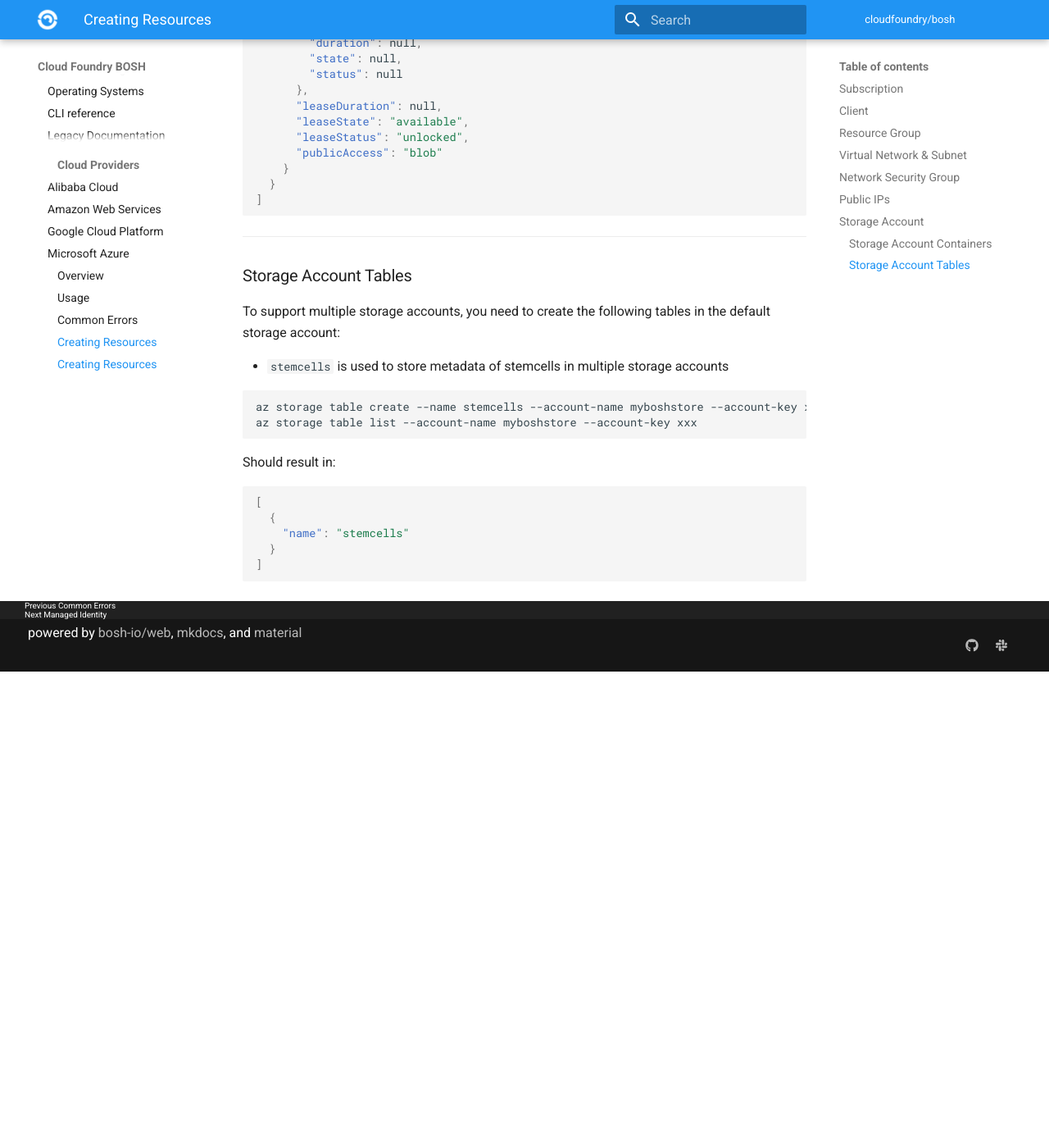
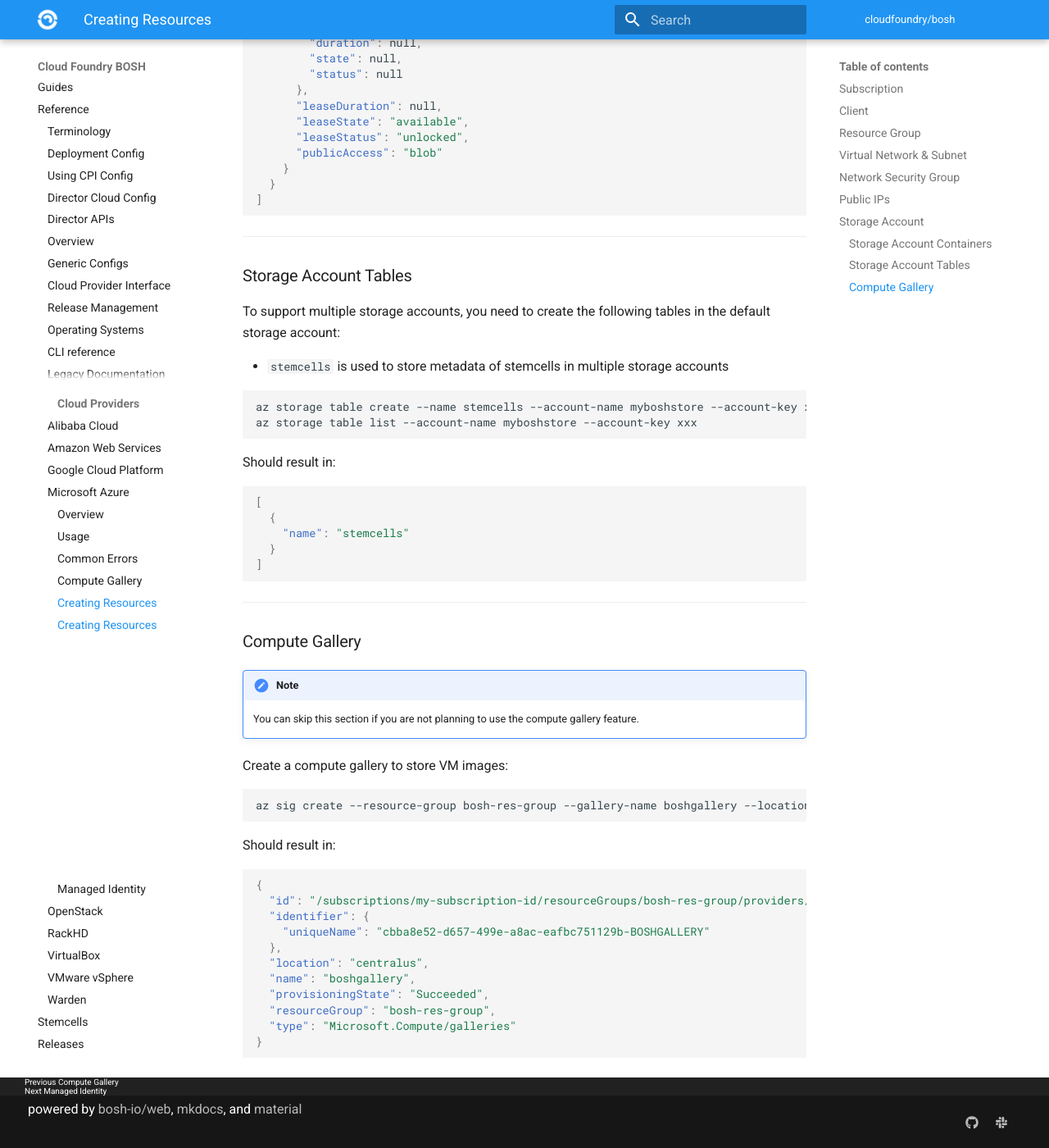
Before and after one commit to cloudfoundry/docs-bosh, an MkDocs documentation site: the page built from content/azure-resources.md, in a window 1280 px wide and 1400 px high, scrolled down 7857 px. Shown: the whole window at 82% size. Built offline with MkDocs 1.6.1 and Material for MkDocs 9.7.7, drawn with Linux system fonts in a browser that asks for light colours; old or Windows-style settings are respelled for this version of MkDocs; before the commit the page ends 8676 px from its top, so only the background shows below that.

Commit message:
Document support for Azure Compute Gallery
Relates to cloudfoundry/bosh-azure-cpi-release#710

````diff
--- a/content/azure-resources.md
+++ b/content/azure-resources.md
@@ -411,3 +411,31 @@ Should result in:
   }
 ]
 ```
+
+---
+### Compute Gallery {: #compute-gallery }
+
+!!! note
+    You can skip this section if you are not planning to use the compute gallery feature.
+
+Create a compute gallery to store VM images:
+
+```shell
+az sig create --resource-group bosh-res-group --gallery-name boshgallery --location "Central US"
+```
+
+Should result in:
+
+```json
+{
+  "id": "/subscriptions/my-subscription-id/resourceGroups/bosh-res-group/providers/Microsoft.Compute/galleries/boshgallery",
+  "identifier": {
+    "uniqueName": "cbba8e52-d657-499e-a8ac-eafbc751129b-BOSHGALLERY"
+  },
+  "location": "centralus",
+  "name": "boshgallery",
+  "provisioningState": "Succeeded",
+  "resourceGroup": "bosh-res-group",
+  "type": "Microsoft.Compute/galleries"
+}
+```
--- a/mkdocs.yml
+++ b/mkdocs.yml
@@ -271,6 +271,7 @@ pages:
     - Overview: azure.md
     - Usage: azure-cpi.md
     - Common Errors: azure-cpi-errors.md
+    - Compute Gallery: azure-compute-gallery.md
     - Creating Resources: azure-resources.md
     - Managed Identity: azure-managed-identity.md
   - OpenStack:
````
Also changed, not shown: content/azure-compute-gallery.md (added, +61 -0 lines), content/azure-cpi.md (+2 -0 lines), content/azure.md (+2 -0 lines).
